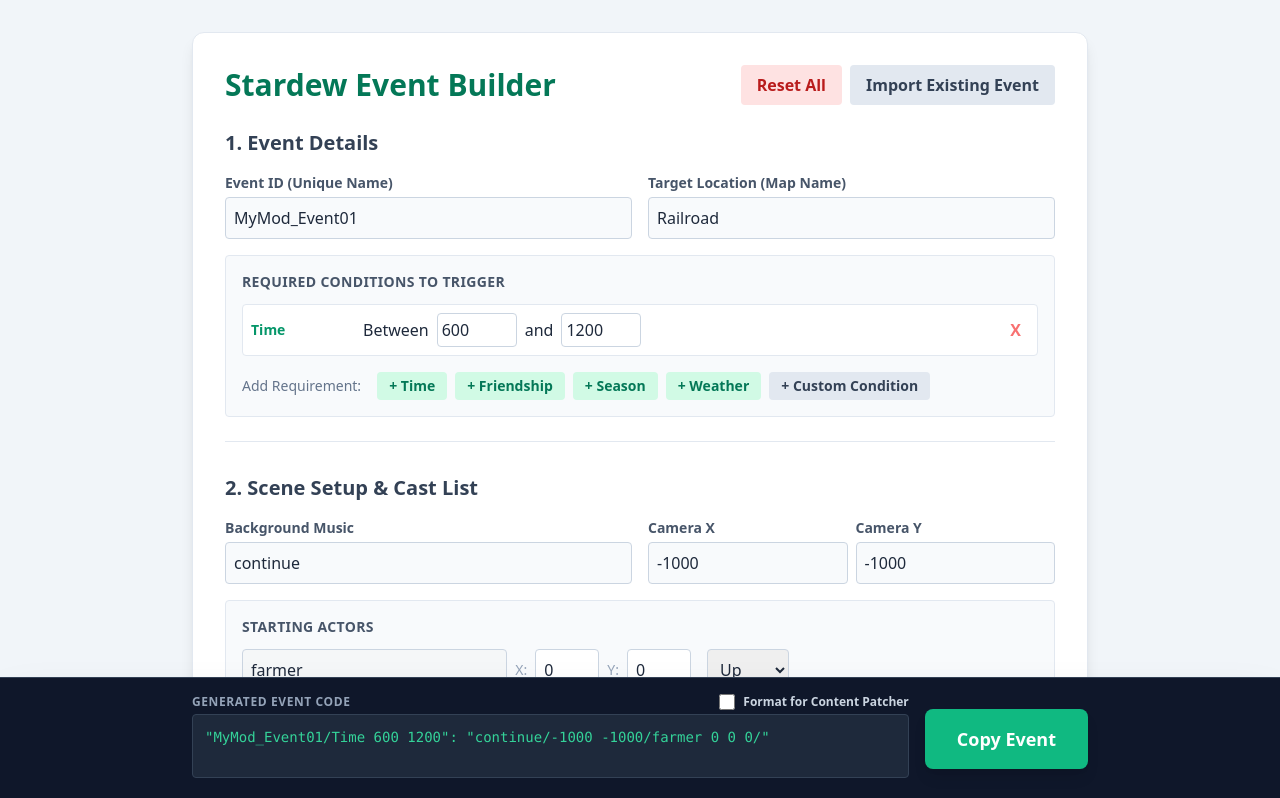
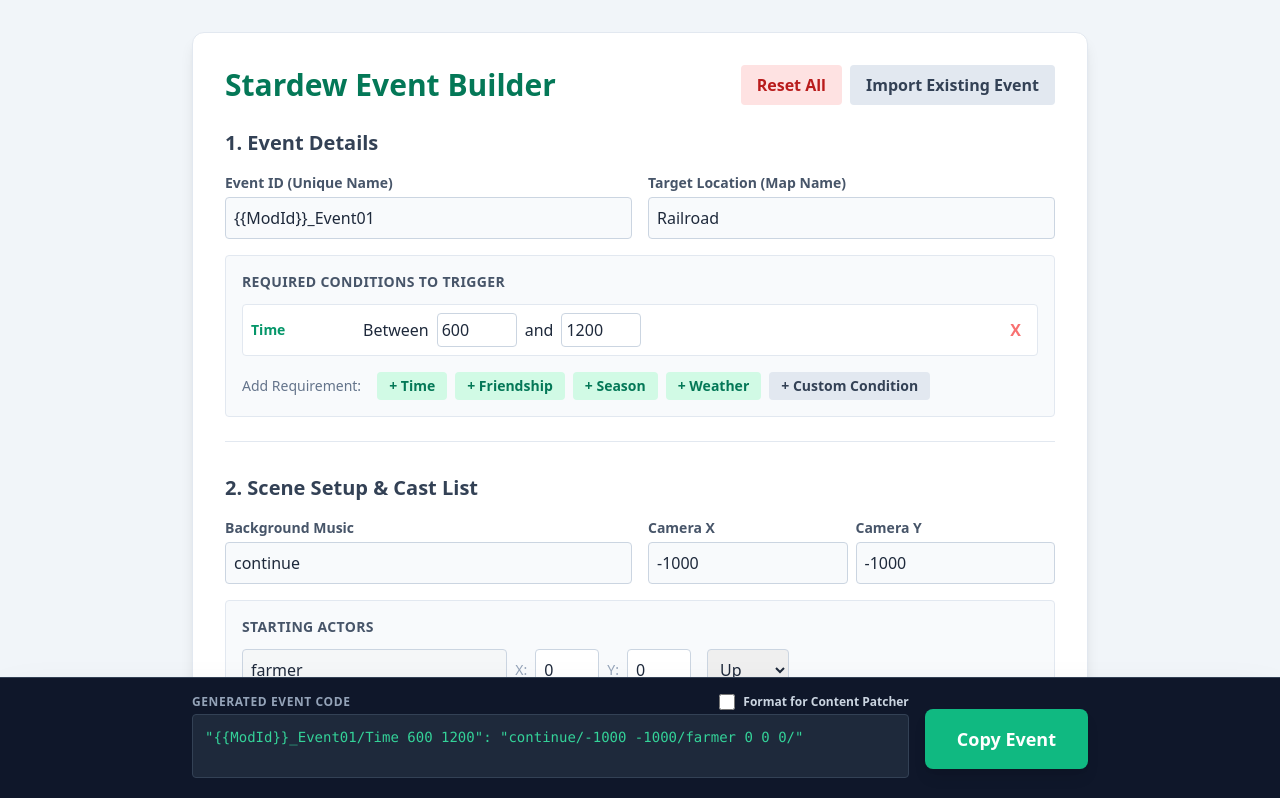
Before and after one commit to Huskyn1nja/StardewEventBuilder, a React (Vite) app: page / in a window 1280 px wide. Shown: the top 798 px of the page. Built offline with nearby package versions, Linux system fonts and the light colour scheme.

Commit message:
Change mymod for placeholder to standard {{ModId}}

```diff
--- a/src/App.tsx
+++ b/src/App.tsx
@@ -30,7 +30,7 @@
   const [importText, setImportText] = useState<string>("");
   const [exportAsCP, setExportAsCP] = useState<boolean>(false);
 
-  const [eventId, setEventId] = useState<string>("MyMod_Event01");
+  const [eventId, setEventId] = useState<string>("{{ModId}}_Event01");
   const [location, setLocation] = useState<string>("Railroad");
   const [conditions, setConditions] = useState<Condition[]>([
     { id: Date.now(), type: "Time", payload: { min: 600, max: 1200 } },
```
